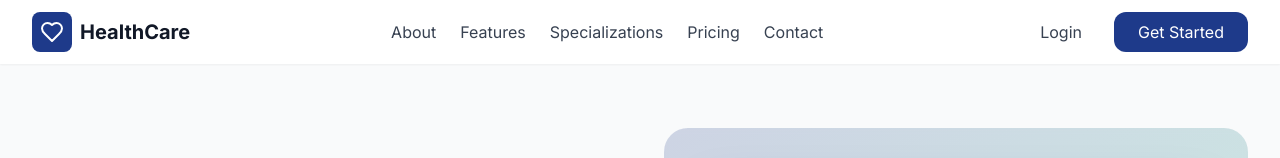
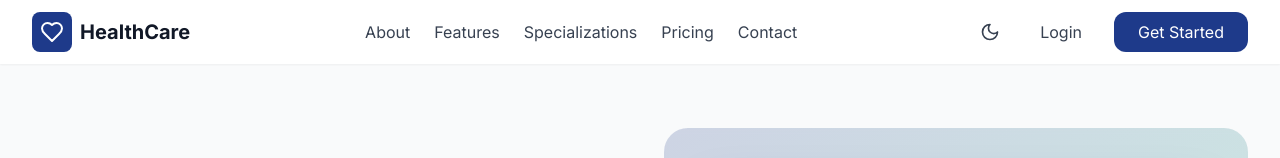
Before and after one commit to Barento999/advanced_hms, a React (Vite) app in the folder frontend/: page / in a window 1280 px wide. Shown: the top 158 px of the page. Built offline with nearby package versions, Linux system fonts and the light colour scheme; no server answers.

Commit message:
Add dark mode toggle to landing page and fix login/register redirect

```diff
--- a/frontend/src/App.jsx
+++ b/frontend/src/App.jsx
@@ -101,14 +101,8 @@ function App() {
       />
       <Routes>
         <Route path="/" element={<LandingPage />} />
-        <Route
-          path="/login"
-          element={!user ? <Login /> : <Navigate to={`/${user.role}`} />}
-        />
-        <Route
-          path="/register"
-          element={!user ? <Register /> : <Navigate to={`/${user.role}`} />}
-        />
+        <Route path="/login" element={<Login />} />
+        <Route path="/register" element={<Register />} />
         <Route path="/complete-profile" element={<CompleteProfile />} />
 
         {/* Admin Routes */}
--- a/frontend/src/pages/LandingPage.jsx
+++ b/frontend/src/pages/LandingPage.jsx
@@ -27,11 +27,15 @@ import {
   Phone,
   MapPin,
   ChevronDown,
+  Moon,
+  Sun,
 } from "lucide-react";
 import { AuthContext } from "../context/AuthContext";
+import { ThemeContext } from "../context/ThemeContext";
 
 const LandingPage = () => {
   const { user } = useContext(AuthContext);
+  const { darkMode, toggleDarkMode } = useContext(ThemeContext);
   const navigate = useNavigate();
   const [openFaqIndex, setOpenFaqIndex] = useState(null);
   const [stats, setStats] = useState([
@@ -442,6 +446,16 @@ const LandingPage = () => {
               </a>
             </div>
             <div className="flex items-center gap-4">
+              <button
+                onClick={toggleDarkMode}
+                className="p-2 rounded-lg hover:bg-gray-100 dark:hover:bg-slate-700 transition-colors"
+                aria-label="Toggle dark mode">
+                {darkMode ? (
+                  <Sun className="w-5 h-5 text-yellow-500" />
+                ) : (
+                  <Moon className="w-5 h-5 text-gray-700" />
+                )}
+              </button>
               <Link
                 to="/login"
                 className="px-4 py-2 text-gray-700 dark:text-slate-300 hover:text-primary transition-colors">
```
